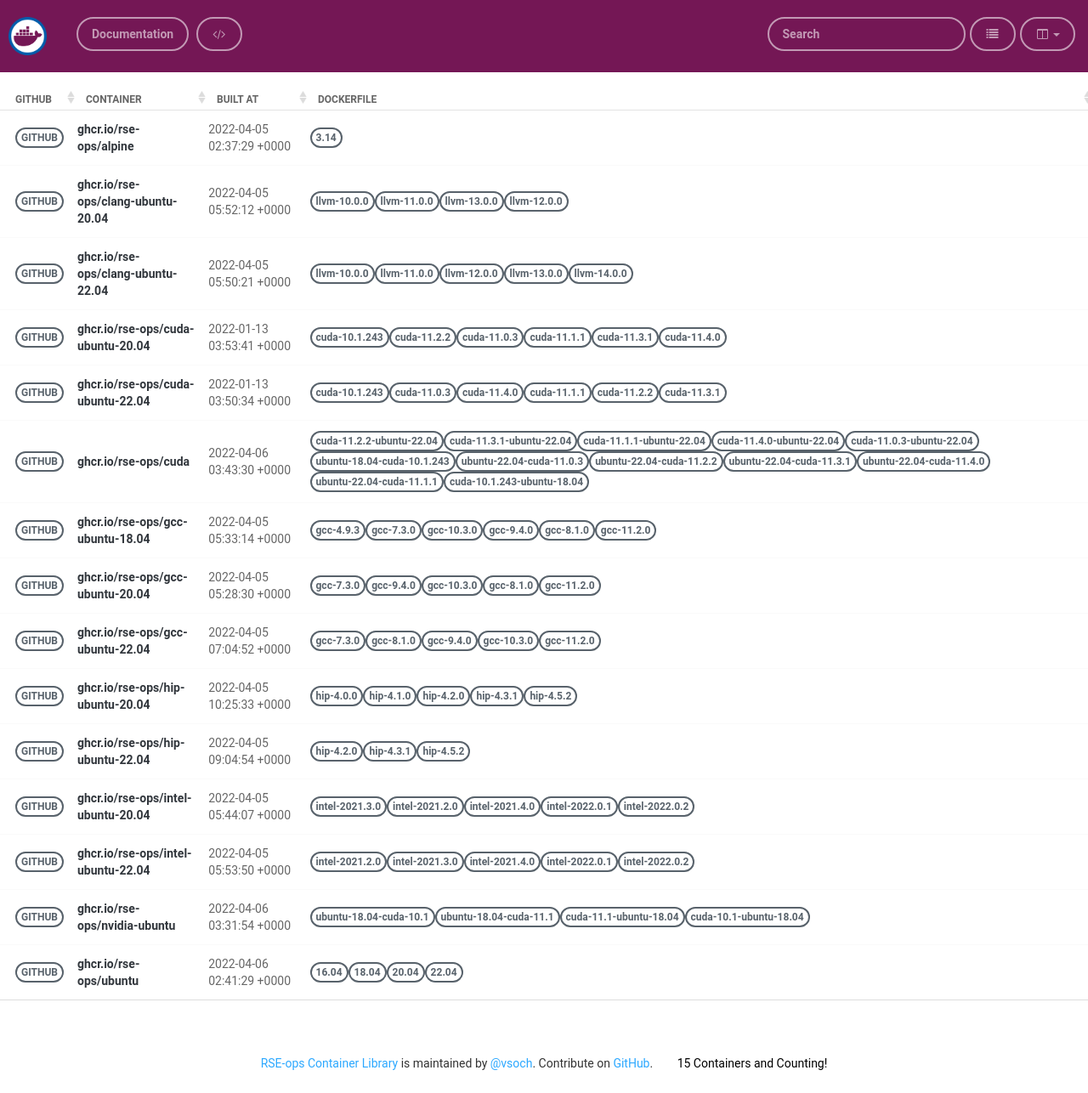
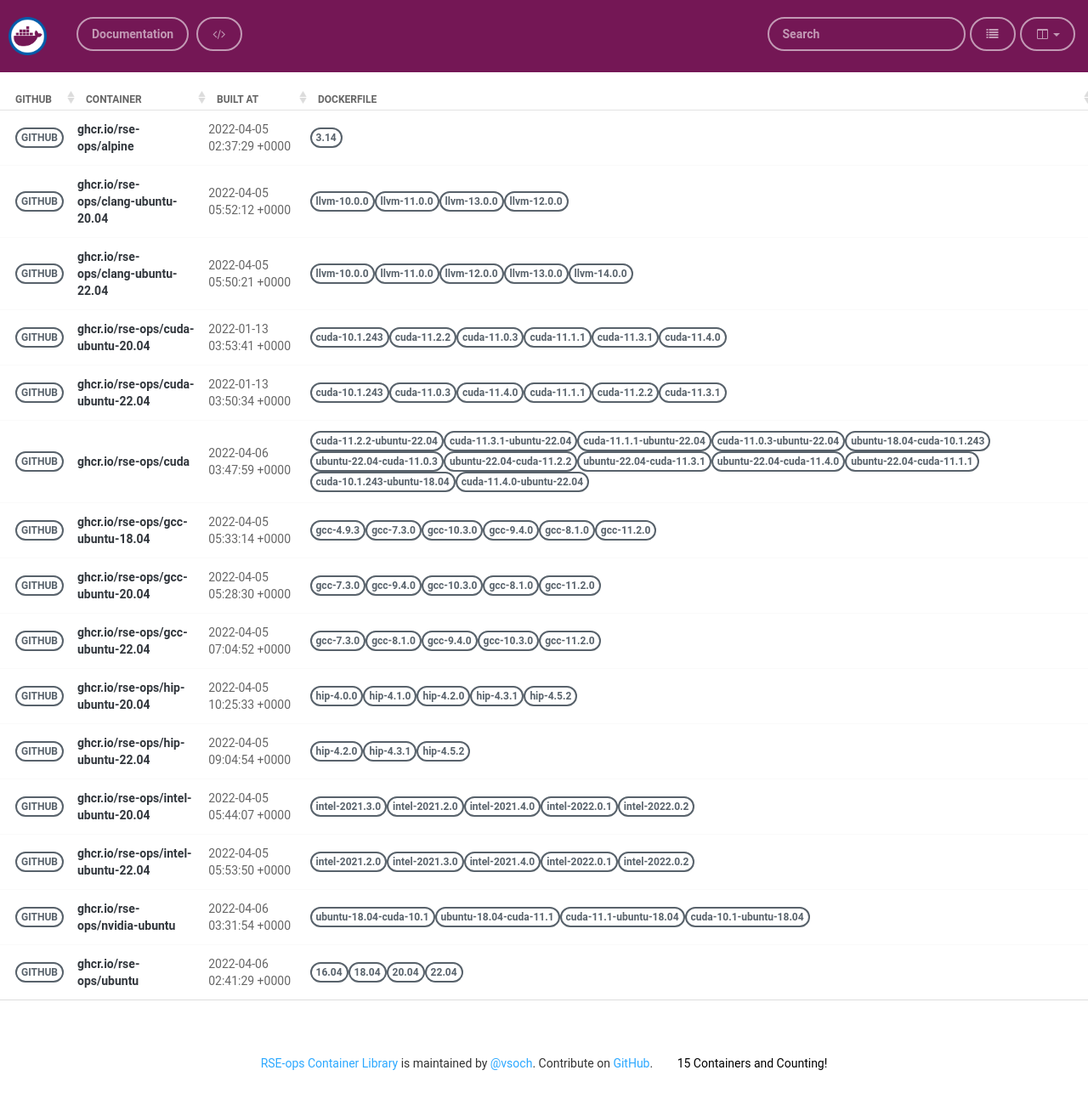
Before and after one commit to rse-ops/docker-images, a Jekyll site: the page built from pages/index.md, in a window 1280 px wide. Shown: the whole page at 85% size. Built offline with Jekyll 4.4.1, drawn with Linux system fonts in a browser that asks for light colours; nearby versions of some CDN libraries.

Commit message:
Automated push to update library 2022-04-06

```diff
--- a/_library/ghcr.io-rse-ops-cuda.md
+++ b/_library/ghcr.io-rse-ops-cuda.md
@@ -1,7 +1,7 @@
 ---
 layout: container
 name: ghcr.io/rse-ops/cuda
-updated_at: 2022-04-06 03:43:30.396291
+updated_at: 2022-04-06 03:47:59.478405
 
 
 container_url: https://github.com/orgs/rse-ops/packages/container/package/cuda
```
Also changed, not shown: other parts of _library/ghcr.io-rse-ops-cuda.md (+3 -3 lines).
